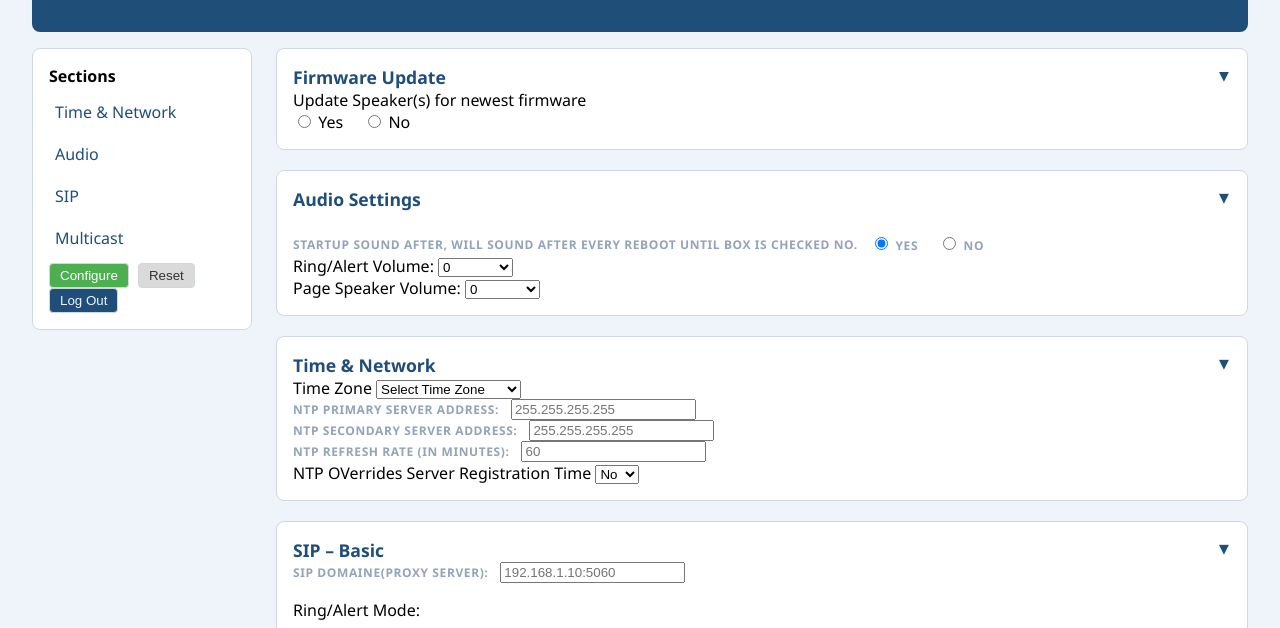
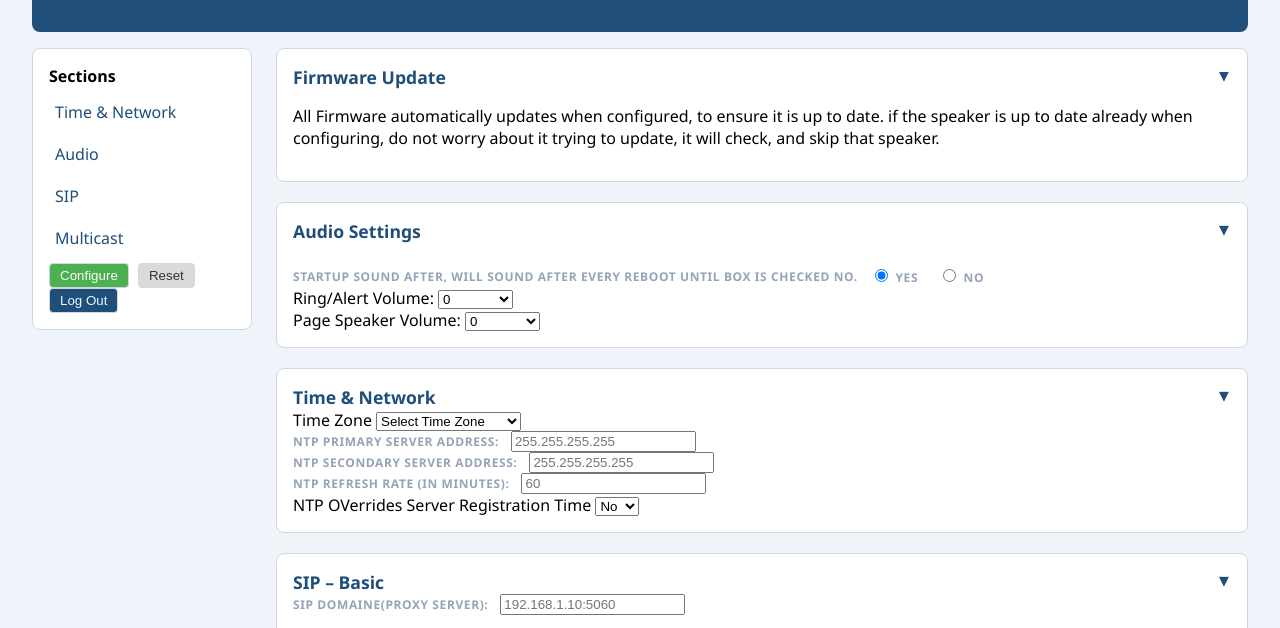
Before and after one commit to treetops920-lang/algoTECconfig.github.io, a website: page public/mass-config-tool.html in a window 1280 px wide. Both pictures are taken after a click on the heading "Firmware Update". Shown: the part 161-789 px from the top of the page. Drawn offline with Linux system fonts and the light colour scheme.

Commit message:
firmware comment change

```diff
--- a/public/mass-config-tool.html
+++ b/public/mass-config-tool.html
@@ -55,19 +55,10 @@
                         <summary>
                             Firmware Update
                         </summary>
-                        <label>Update Speaker(s) for newest firmware</label>
-                        <div>
-                            <label>
-                                <input type="radio" name="startupTone" value="1" checked>
-                                Yes
-                            </label>
-
-                            <label style="margin-left: 16px;">
-                                <input type="radio" name="startupTone" value="0">
-                                No
-                            </label>
-                        </div>
-                    </details>
+                        <p>All Firmware automatically updates when configured, to ensure it is up to date.
+                            if the speaker is up to date already when configuring, do not worry about it trying
+                            to update, it will check, and skip that speaker.
+                        </p>
                 </section>
                 <!-- AUDIO -->
                 <section id="audio" class="card">
--- a/server.js
+++ b/server.js
@@ -6,6 +6,8 @@ const path = require("path");
 const app = express();
 
 app.use(express.text());
+
+app.use(express.static(path.join(__dirname, "public")));
 
 // Receive config and trigger deployment
 app.post("/apply-config", (req, res) => {
```
